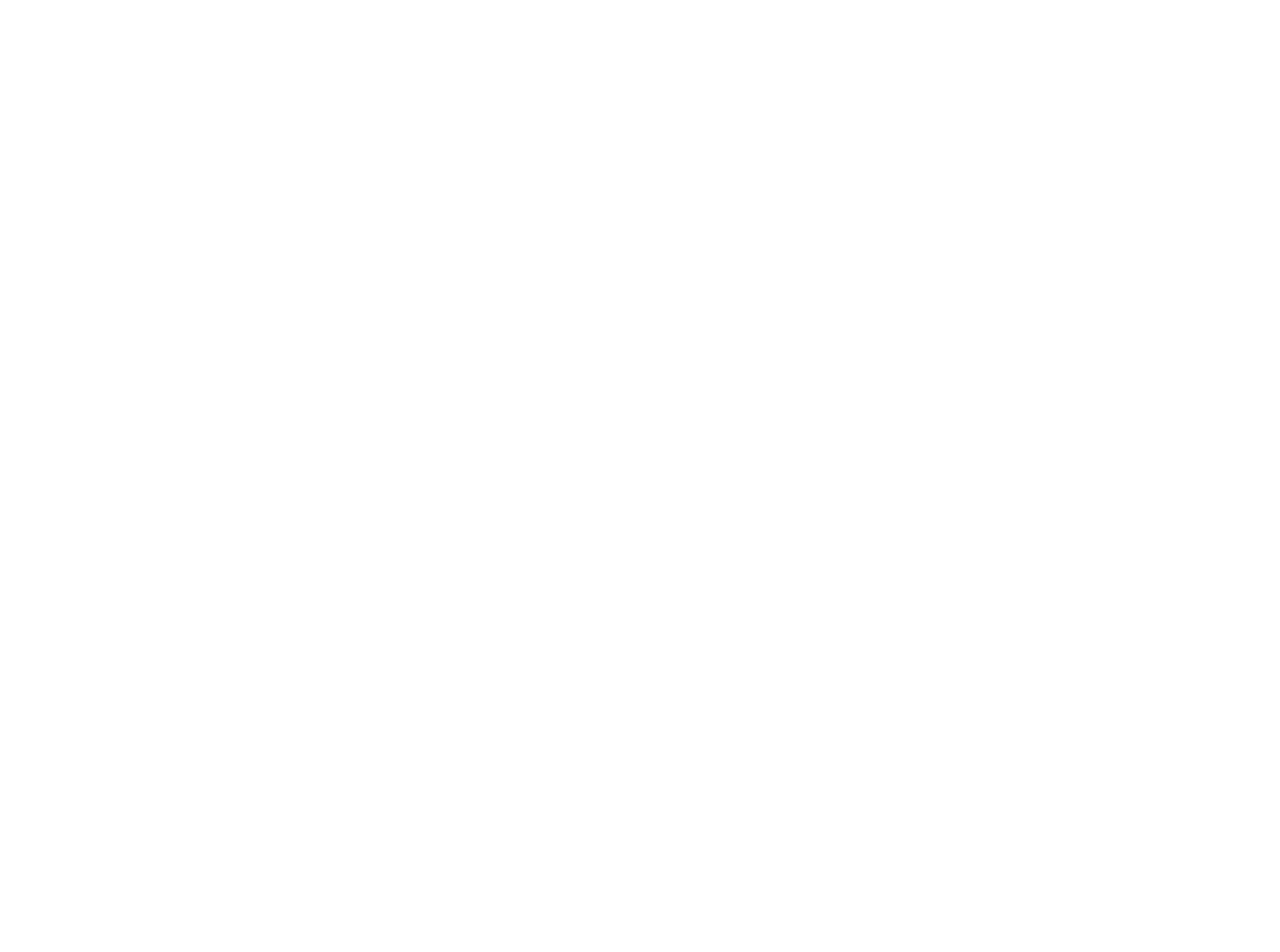
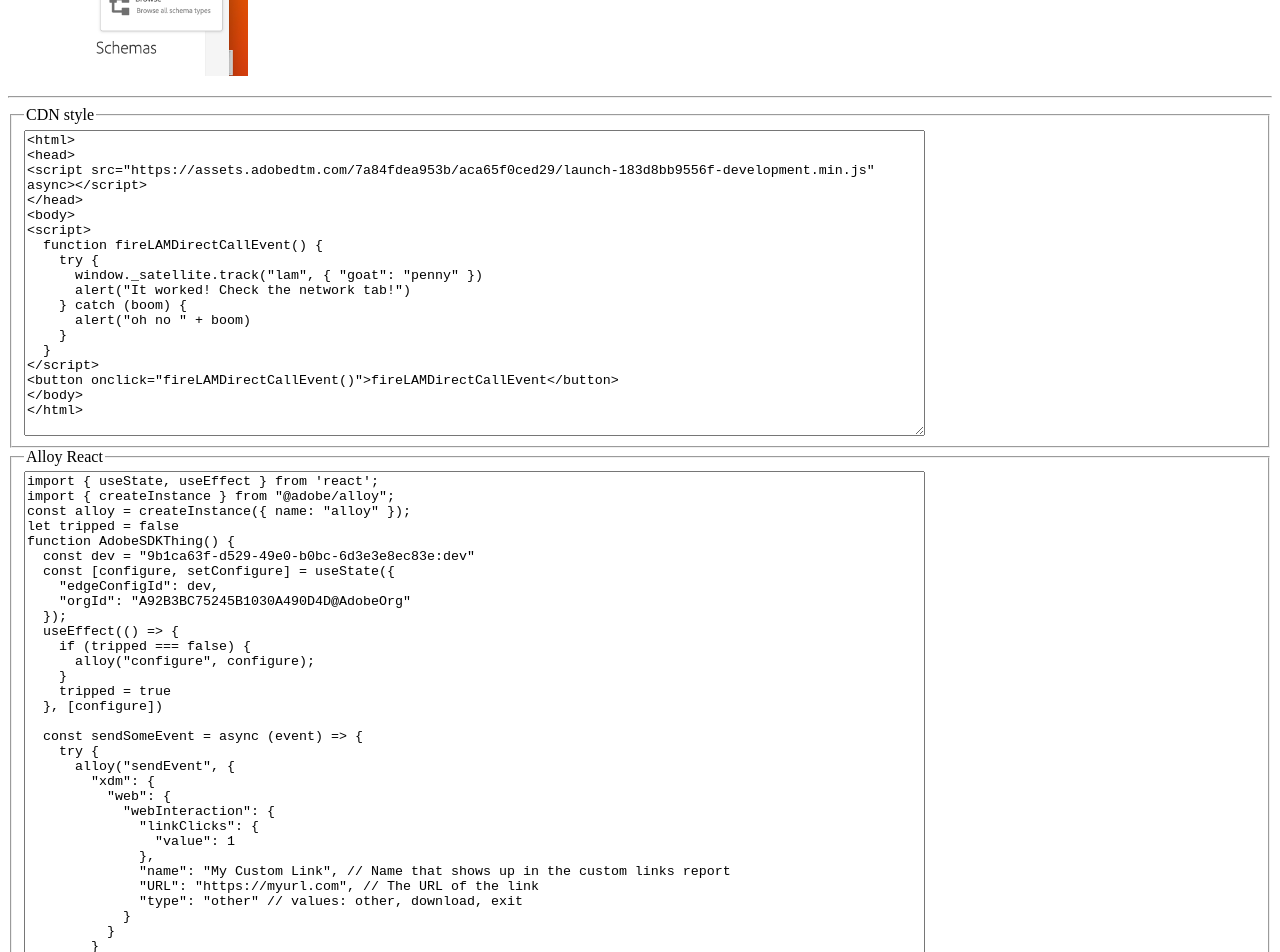
Before and after one commit to mulefish/WebSdkLaunchToy, a React (Create React App) app: page / in a window 1280 px wide. Shown: the part 1700-2652 px from the top of the page. Before the commit the page ends 1538 px from the top, so only its background shows below. Built offline with nearby package versions, Linux system fonts and the light colour scheme.

Commit message:
working it

```diff
--- a/src/App.js
+++ b/src/App.js
@@ -4,6 +4,7 @@
 import { statuses } from './common.js';
 import { useState, useEffect } from 'react';
 import Documentation from './docs/documentation.jsx';
+import ExampleUsage from './docs/exampleUsage.jsx';
 
 const LOCAL_STORAGE_KEY = 'LOCAL_STORAGE_KEY';
 
@@ -63,6 +64,8 @@
             <button onClick={()=>doSatellite()}>satellite!!!</button>
 
             <Documentation />
+            <hr></hr>
+            <ExampleUsage />
         </div>
     );
 }
--- a/src/docs/documentation.jsx
+++ b/src/docs/documentation.jsx
@@ -5,6 +5,7 @@
 import step3_hamburger from './step3_hamburger.png';
 import step4_schemas from './step4_schemas.png';
 import step5_create_schema from './step5_create_schema.png'
+import step6_experience_event from "./step6_experience_event.png"
 
 function Documentation() {
 
@@ -39,6 +40,14 @@
 
                 </li>
 
+                <li>
+                step6_experience_event<br />
+                    <img src={step6_experience_event} width="200" alt="step6_experience_event" />
+
+                </li>
+
+
+
             </ul>
 
 
--- /dev/null
+++ b/src/docs/exampleUsage.jsx
@@ -0,0 +1,92 @@
+function ExampleUsage() {
+
+
+    const page = `<html>
+<head>
+<script src="https://assets.adobedtm.com/7a84fdea953b/aca65f0ced29/launch-183d8bb9556f-development.min.js" async></script>
+</head>
+<body>
+<script>
+  function fireLAMDirectCallEvent() {
+    try {
+      window._satellite.track("lam", { "goat": "penny" })
+      alert("It worked! Check the network tab!")
+    } catch (boom) {
+      alert("oh no " + boom)
+    }
+  }
+</script>
+<button onclick="fireLAMDirectCallEvent()">fireLAMDirectCallEvent</button>
+</body>
+</html>
+`
+
+    const alloy = `import { useState, useEffect } from 'react';
+import { createInstance } from "@adobe/alloy";
+const alloy = createInstance({ name: "alloy" });
+let tripped = false
+function AdobeSDKThing() {
+  const dev = "9b1ca63f-d529-49e0-b0bc-6d3e3e8ec83e:dev"
+  const [configure, setConfigure] = useState({
+    "edgeConfigId": dev,
+    "orgId": "A92B3BC75245B1030A490D4D@AdobeOrg"
+  });
+  useEffect(() => {
+    if (tripped === false) {
+      alloy("configure", configure);
+    }
+    tripped = true
+  }, [configure])
+
+  const sendSomeEvent = async (event) => {
+    try {
+      alloy("sendEvent", {
+        "xdm": {
+          "web": {
+            "webInteraction": {
+              "linkClicks": {
+                "value": 1
+              },
+              "name": "My Custom Link", // Name that shows up in the custom links report
+              "URL": "https://myurl.com", // The URL of the link
+              "type": "other" // values: other, download, exit
+            }
+          }
+        }
+      });
+    } catch (boom) {
+      console.log("OH NO!\n" + boom)
+    }
+  }
+  return (
+    <div>
+      <button onClick={() => sendSomeEvent()}>sendSomeEvent</button>
+    </div>
+    );
+}
+export default AdobeSDKThing;
+`
+
+
+    return (
+        <div>
+            <fieldset>
+                <legend>CDN style</legend>
+                <textarea rows="20" cols="110">
+                    {page}
+                </textarea>
+            </fieldset>
+            <fieldset>
+                <legend>Alloy React</legend>
+                <textarea rows="45" cols="110">
+                    {alloy}
+                </textarea>
+            </fieldset>
+        </div>
+
+    )
+
+
+
+}
+export default ExampleUsage;
```
Also changed, not shown: src/docs/step6_experience_event.png (added), src/docs/step7_default_schema.png (added).
